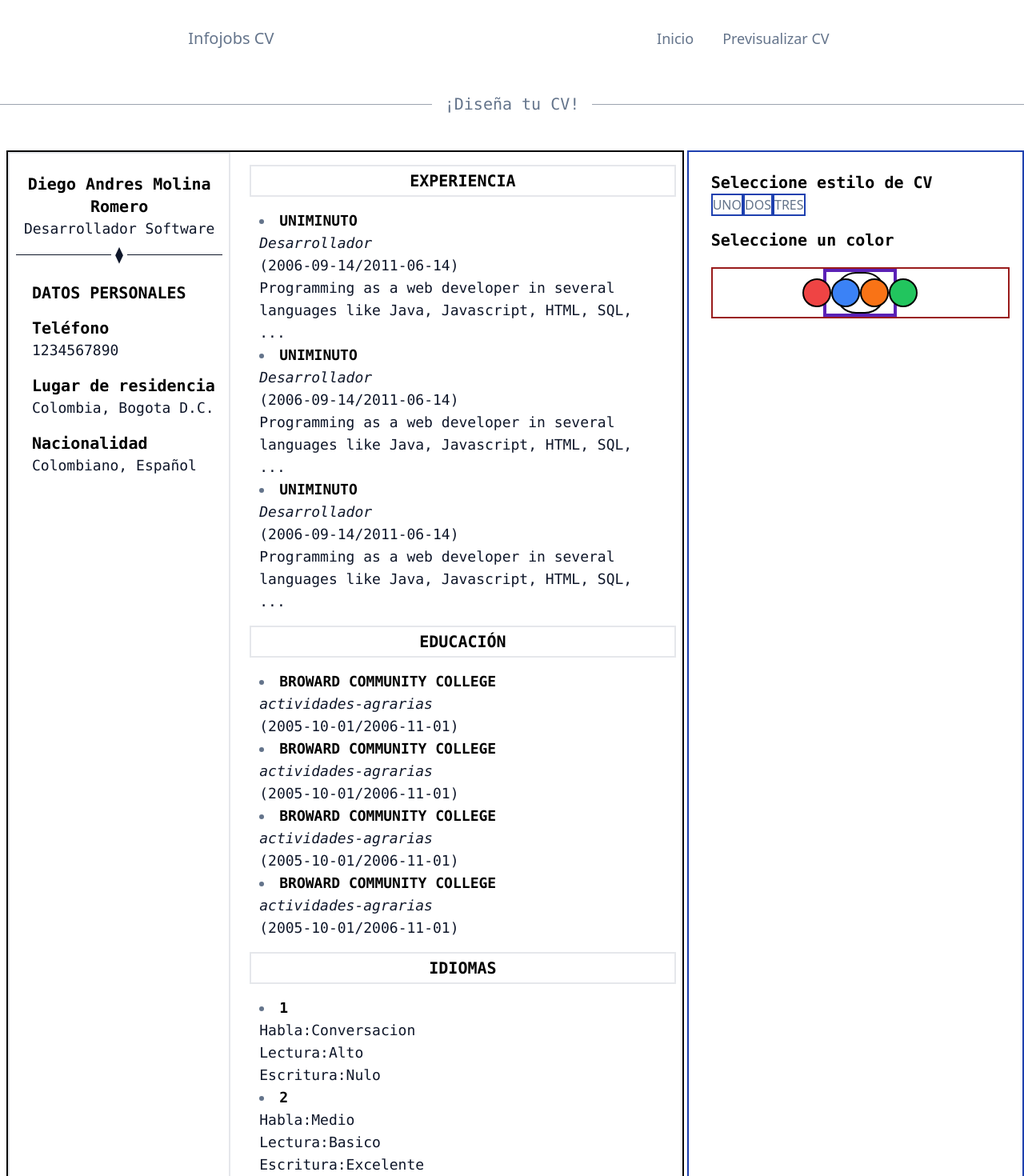
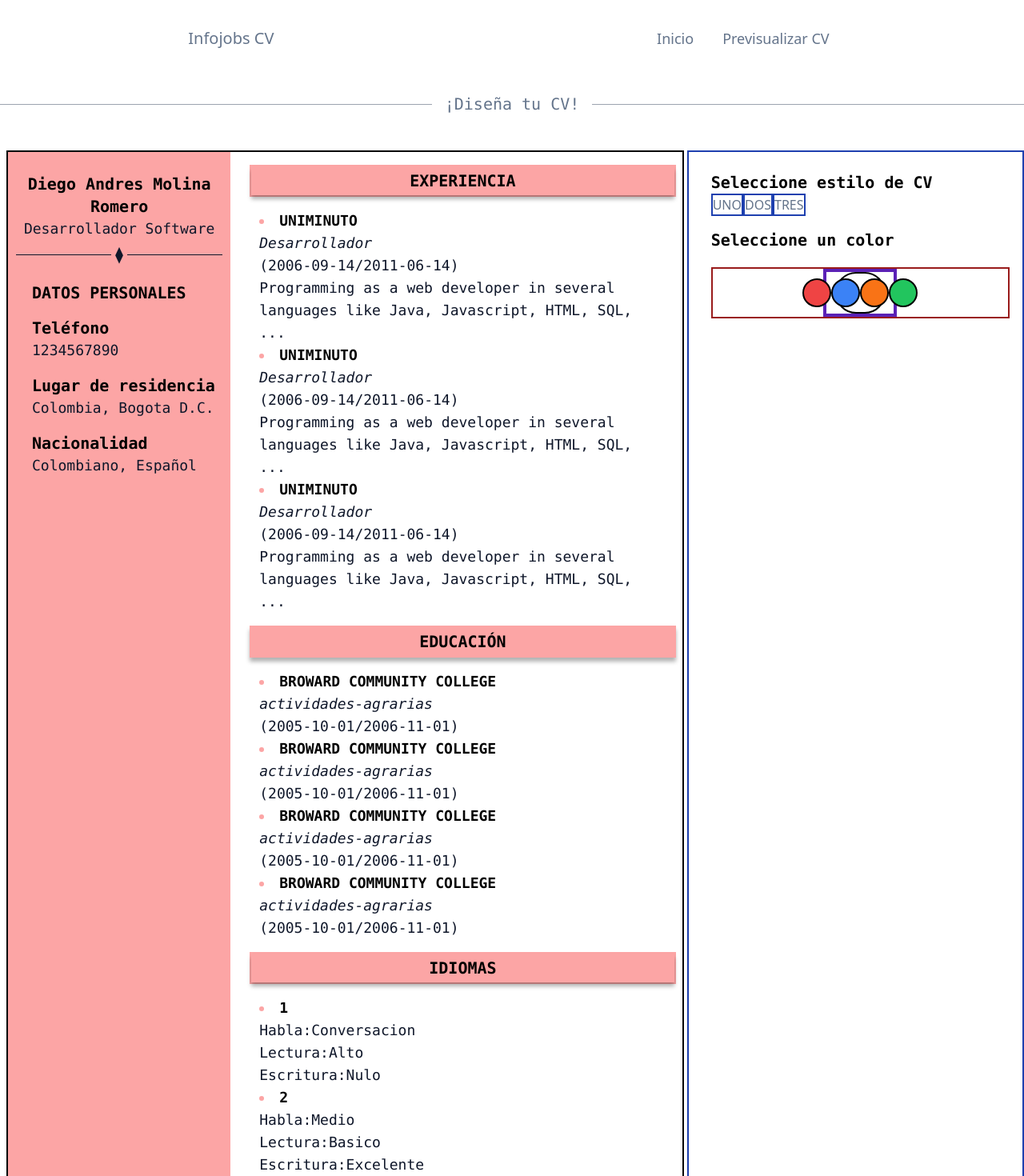
Before and after one commit to David-Viuche/info_cv_share, a Next.js app: page /preview in a window 1280 px wide. Shown: the top 1470 px of the page at 80% size. Built offline with nearby package versions, Linux system fonts and the light colour scheme.

Commit message:
fix change colors

```diff
--- a/src/pages/preview.jsx
+++ b/src/pages/preview.jsx
@@ -1,8 +1,14 @@
 import Layout from "@/components/Layout";
-import { useState } from "react";
+import { useState, useEffect } from "react";
 
 export default function Preview() {
-  const [actualColor, setActualColor] = useState("red-300");
+  //const [actualColor, setActualColor] = useState("red-300"); //red-300
+  const [actualColor, setActualColor] = useState([
+    "bg-red-300",
+    "border-red-300",
+    "text-red-300",
+  ]);
+  const [Text, setText] = useState("");
   const [hidden, setHidden] = useState({
     optionOne: "",
     optionTwo: "hidden",
@@ -106,16 +112,20 @@ export default function Preview() {
     var id = event.target.id;
     switch (id) {
       case "red":
-        setActualColor("red-300");
+        setActualColor(["bg-red-300", "border-red-300", "text-red-300"]);
         break;
       case "blue":
-        setActualColor("blue-300");
+        setActualColor(["bg-blue-300", "border-blue-300", "text-blue-300"]);
         break;
       case "orange":
-        setActualColor("orange-300");
+        setActualColor([
+          "bg-orange-300",
+          "border-orange-300",
+          "text-orange-300",
+        ]);
         break;
       case "green":
-        setActualColor("green-300");
+        setActualColor(["bg-green-300", "border-green-300", "text-green-300"]);
         break;
     }
   }
@@ -144,8 +154,9 @@ export default function Preview() {
               {/*First col*/}
               <div
                 id="change"
-                className={`col-span-2 border-2 border-${actualColor} bg-${actualColor} md:p-2 sm:p-2 xs:p-1`}
+                className={`col-span-2 border-2  md:p-2 sm:p-2 xs:p-1 ${actualColor[0]} ${actualColor[1]}`}
               >
+                {/*${actualColor[0]} ${actualColor[1]}  bg-${actualColor} bg-red-300*/}
                 {/*Name*/}
                 <div className="md:pt-4 sm:pt-2 xs:pt-1 md:text-center sm:text-center xs:text-center">
                   <span className="font-mono block text-black font-bold md:text-xl sm:text-base xs:text-xs">
@@ -196,15 +207,16 @@ export default function Preview() {
                   {/*Experience*/}
                   <div
                     id="change"
-                    className={`border-2 border-${actualColor} text-center mt-4 mb-4`}
+                    className={` border-2 ${actualColor[0]} ${actualColor[1]} text-center mt-4 mb-4`}
                   >
-                    <span className="font-mono block text-black font-bold pt-1 pb-1 md:text-xl sm:text-base xs:text-xs">
+                    {/*shadow-[0_1px_0px_0px_rgba(0,0,0,0.3)]*/}
+                    <span className="font-mono block shadow-[0_5px_5px_0px_rgba(0,0,0,0.3)] text-black font-bold pt-1 pb-1 md:text-xl sm:text-base xs:text-xs">
                       EXPERIENCIA
                     </span>
                   </div>
                   <div className="pl-3 pr-3">
                     <span className="font-mono block font-bold uppercase md:text-lg sm:text-sm xs:text-xs">
-                      <li id="change" className={`text-${actualColor}`}>
+                      <li id="change" className={`${actualColor[2]}`}>
                         <span className="text-black">{data.company}</span>
                       </li>
                     </span>
@@ -220,7 +232,7 @@ export default function Preview() {
                     </span>
                     {/***/}
                     <span className="font-mono block font-bold uppercase md:text-lg sm:text-sm xs:text-xs">
-                      <li id="change" className={`text-${actualColor}`}>
+                      <li id="change" className={`${actualColor[2]}`}>
                         <span className="text-black">{data.company}</span>
                       </li>
                     </span>
@@ -236,7 +248,7 @@ export default function Preview() {
                     </span>
                     {/***/}
                     <span className="font-mono block font-bold uppercase md:text-lg sm:text-sm xs:text-xs">
-                      <li id="change" className={`text-${actualColor}`}>
+                      <li id="change" className={`${actualColor[2]}`}>
                         <span className="text-black">{data.company}</span>
                       </li>
                     </span>
@@ -254,7 +266,7 @@ export default function Preview() {
                   {/*Education*/}
                   <div
                     id="change"
-                    className={`border-2 border-${actualColor} text-center mt-4 mb-4`}
+                    className={`border-2 shadow-[0_5px_5px_0px_rgba(0,0,0,0.3)] ${actualColor[0]} ${actualColor[1]} text-center mt-4 mb-4`}
                   >
                     <span className="font-mono block text-black font-bold pt-1 pb-1 md:text-xl sm:text-base xs:text-xs">
                       EDUCACIÓN
@@ -262,7 +274,7 @@ export default function Preview() {
                   </div>
                   <div className="pl-3 pr-3">
                     <span className="font-mono block font-bold uppercase md:text-lg sm:text-sm xs:text-xs">
-                      <li id="change" className={`text-${actualColor}`}>
+                      <li id="change" className={`${actualColor[2]}`}>
                         <span className="text-black">
                           {data.institutionName}
                         </span>
@@ -277,7 +289,7 @@ export default function Preview() {
                     </span>
                     {/***/}
                     <span className="font-mono block font-bold uppercase md:text-lg sm:text-sm xs:text-xs">
-                      <li id="change" className={`text-${actualColor}`}>
+                      <li id="change" className={`${actualColor[2]}`}>
                         <span className="text-black">
                           {data.institutionName}
                         </span>
@@ -292,7 +304,7 @@ export default function Preview() {
                     </span>
                     {/***/}
                     <span className="font-mono block font-bold uppercase md:text-lg sm:text-sm xs:text-xs">
-                      <li id="change" className={`text-${actualColor}`}>
+                      <li id="change" className={`${actualColor[2]}`}>
                         <span className="text-black">
                           {data.institutionName}
                         </span>
@@ -307,7 +319,7 @@ export default function Preview() {
                     </span>
                     {/***/}
                     <span className="font-mono block font-bold uppercase md:text-lg sm:text-sm xs:text-xs">
-                      <li id="change" className={`text-${actualColor}`}>
+                      <li id="change" className={`${actualColor[2]}`}>
                         <span className="text-black">
                           {data.institutionName}
                         </span>
@@ -324,16 +336,16 @@ export default function Preview() {
                   {/*Language*/}
                   <div
                     id="change"
-                    className={`border-2 border-${actualColor} text-center mt-4 mb-4`}
+                    className={`border-2 ${actualColor[0]} ${actualColor[1]} text-center mt-4 mb-4`}
                   >
-                    <span className="font-mono block text-black font-bold pt-1 pb-1 md:text-xl sm:text-base xs:text-xs">
+                    <span className="font-mono block shadow-[0_5px_5px_0px_rgba(0,0,0,0.3)] text-black font-bold pt-1 pb-1 md:text-xl sm:text-base xs:text-xs">
                       IDIOMAS
                     </span>
                   </div>
                   <div className="pl-3 pr-3">
                     {/*ALL LANGUAGES*/}
                     <span className="font-mono block font-bold md:text-lg sm:text-sm xs:text-xs">
-                      <li id="change" className={`text-${actualColor}`}>
+                      <li id="change" className={`${actualColor[2]}`}>
                         <span className="text-black">
                           {data.languages[0].id}
                         </span>
@@ -350,7 +362,7 @@ export default function Preview() {
                     </span>
                     {/******/}
                     <span className="font-mono block font-bold md:text-lg sm:text-sm xs:text-xs">
-                      <li id="change" className={`text-${actualColor}`}>
+                      <li id="change" className={`${actualColor[2]}`}>
                         <span className="text-black">
                           {data.languages[1].id}
                         </span>
```
